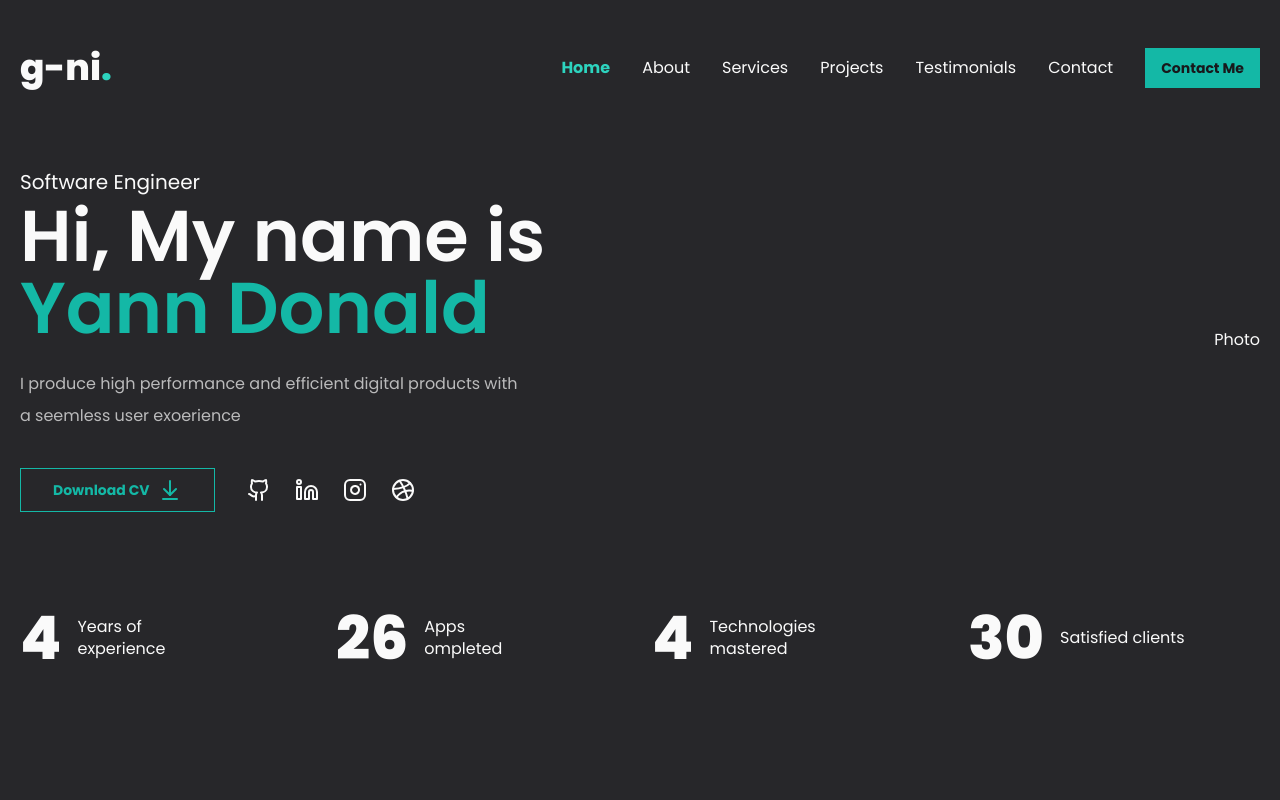
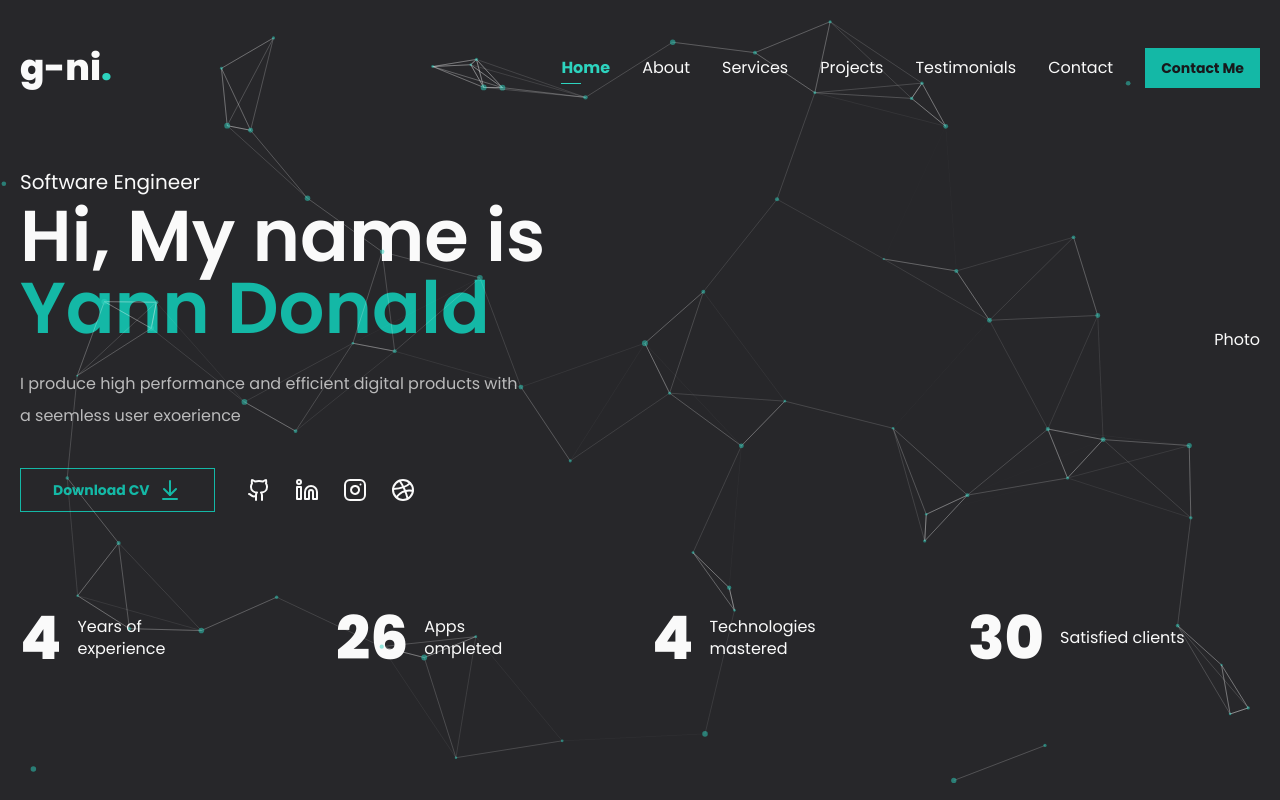
Before and after one commit to Yann-Deukam/portfolio-nextjs, a Next.js app: page / in a window 1280 px wide. Built offline with nearby package versions, Linux system fonts and the light colour scheme.

Commit message:
particles

```diff
--- a/app/globals.css
+++ b/app/globals.css
@@ -55,3 +55,10 @@
 .swiper-pagination-bullet-active {
   background-color: #2dd4bf !important;
 }
+
+#particles canvas {
+  z-index: -1 !important;
+  height: 100%;
+  width: 100%;
+  position: absolute;
+}
--- a/app/layout.jsx
+++ b/app/layout.jsx
@@ -6,6 +6,7 @@
 import StairTransition from "../components/StairTransition";
 import Header from "../components/Header";
 import VeilTransition from "../components/VeilTransition";
+import ParticlesComponent from "../components/Particles";
 
 const poppins = Poppins({
   subsets: ["latin"],
@@ -26,6 +27,7 @@
         <div className="container mx-auto">
           {/* <StairTransition />
           <Transition>{children}</Transition> */}
+          <ParticlesComponent id="particles" />
           <VeilTransition>{children}</VeilTransition>
         </div>
       </body>
--- a/components/Nav.jsx
+++ b/components/Nav.jsx
@@ -39,12 +39,16 @@
         <Link
           key={index}
           href={link.path}
-          className={`${
-            link.path === pathname &&
-            "nav-link text-teal-400 dark:text-teal-300 font-bold"
-          } nav-link`}
+          className={`relative nav-link ${
+            link.path === pathname
+              ? "text-teal-400 dark:text-teal-300 font-bold active-link"
+              : ""
+          }`}
         >
           {link.name}
+          {link.path === pathname && (
+            <span className="absolute bottom-0 left-0 w-5 h-[1.5px] bg-teal-400"></span>
+          )}
         </Link>
       ))}
     </nav>
--- /dev/null
+++ b/components/Particles.jsx
@@ -0,0 +1,108 @@
+"use client";
+
+import Particles, { initParticlesEngine } from "@tsparticles/react";
+import { useEffect, useMemo, useState } from "react";
+// import { loadAll } from "@/tsparticles/all"; // if you are going to use `loadAll`, install the "@tsparticles/all" package too.
+// import { loadFull } from "tsparticles"; // if you are going to use `loadFull`, install the "tsparticles" package too.
+import { loadSlim } from "@tsparticles/slim"; // if you are going to use `loadSlim`, install the "@tsparticles/slim" package too.
+// import { loadBasic } from "@tsparticles/basic"; // if you are going to use `loadBasic`, install the "@tsparticles/basic" package too.
+
+const ParticlesComponent = (props) => {
+  const [init, setInit] = useState(false);
+  // this should be run only once per application lifetime
+  useEffect(() => {
+    initParticlesEngine(async (engine) => {
+      // you can initiate the tsParticles instance (engine) here, adding custom shapes or presets
+      // this loads the tsparticles package bundle, it's the easiest method for getting everything ready
+      // starting from v2 you can add only the features you need reducing the bundle size
+      //await loadAll(engine);
+      //await loadFull(engine);
+      await loadSlim(engine);
+      //await loadBasic(engine);
+    }).then(() => {
+      setInit(true);
+    });
+  }, []);
+
+  const particlesLoaded = (container) => {
+    console.log(container);
+  };
+
+  const options = useMemo(
+    () => ({
+      //   background: {
+      //     color: {
+      //       value: "#1E2F97",
+      //     },
+      //   },
+      fpsLimit: 120,
+      interactivity: {
+        events: {
+          onClick: {
+            enable: true,
+            mode: "grap",
+          },
+          onHover: {
+            enable: true,
+            mode: "repulse",
+          },
+        },
+        modes: {
+          push: {
+            distance: 200,
+            duration: 15,
+          },
+          grab: {
+            distance: 150,
+          },
+          repulse: {
+            distance: 200,
+          },
+        },
+      },
+      particles: {
+        color: {
+          value: "#2dd4bf",
+        },
+        links: {
+          color: "#FFFFFF",
+          distance: 150,
+          enable: true,
+          opacity: 0.3,
+          width: 1,
+        },
+        move: {
+          direction: "none",
+          enable: true,
+          outModes: {
+            default: "bounce",
+          },
+          random: true,
+          speed: 1,
+          straight: false,
+        },
+        number: {
+          density: {
+            enable: true,
+          },
+          value: 150,
+        },
+        opacity: {
+          value: 0.5,
+        },
+        shape: {
+          type: "circle",
+        },
+        size: {
+          value: { min: 1, max: 3 },
+        },
+      },
+      detectRetina: true,
+    }),
+    []
+  );
+
+  return <Particles id={props.id} init={particlesLoaded} options={options} />;
+};
+
+export default ParticlesComponent;
--- a/package.json
+++ b/package.json
@@ -15,6 +15,8 @@
     "@radix-ui/react-slot": "^1.1.0",
     "@radix-ui/react-tabs": "^1.1.1",
     "@radix-ui/react-tooltip": "^1.1.4",
+    "@tsparticles/all": "^3.6.0",
+    "@tsparticles/react": "^3.0.0",
     "class-variance-authority": "^0.7.0",
     "clsx": "^2.1.1",
     "framer-motion": "^11.11.17",
```
Also changed, not shown: 1 other file (tests, documents, lock files or other folders).
